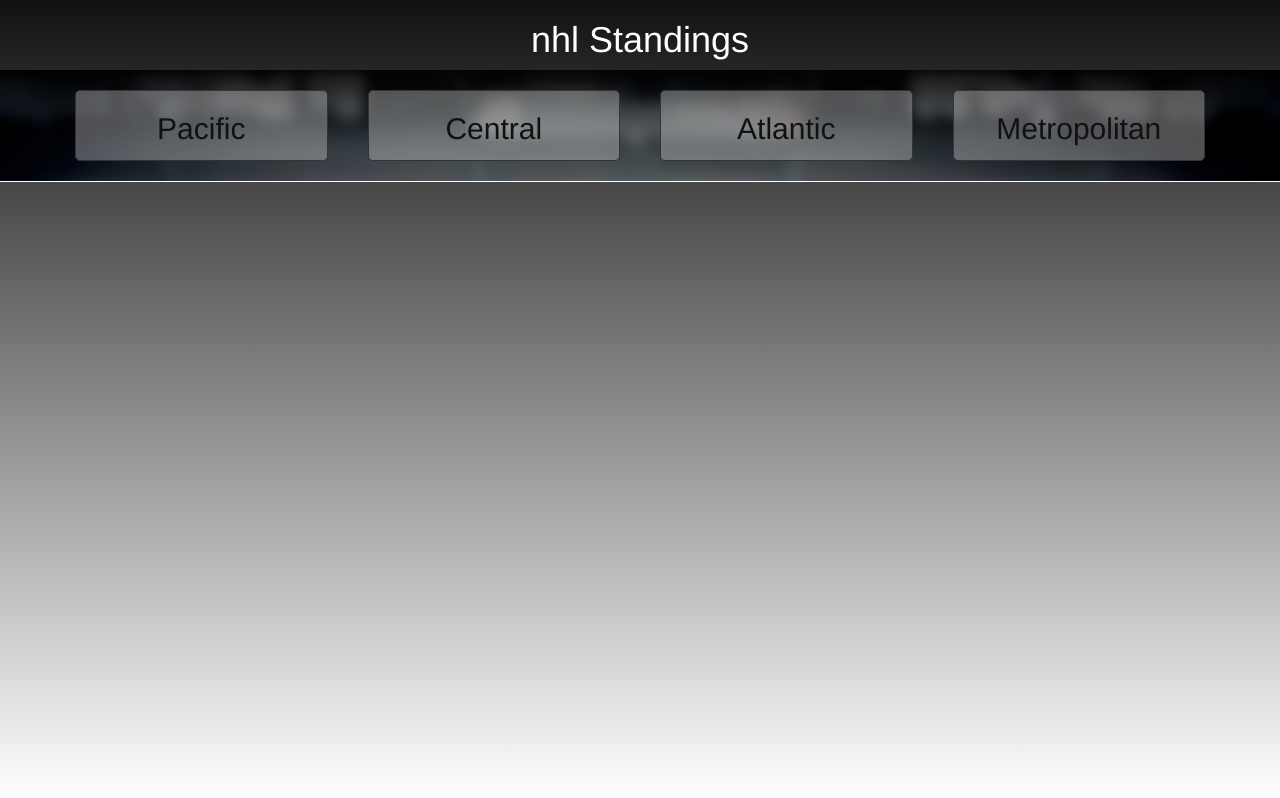
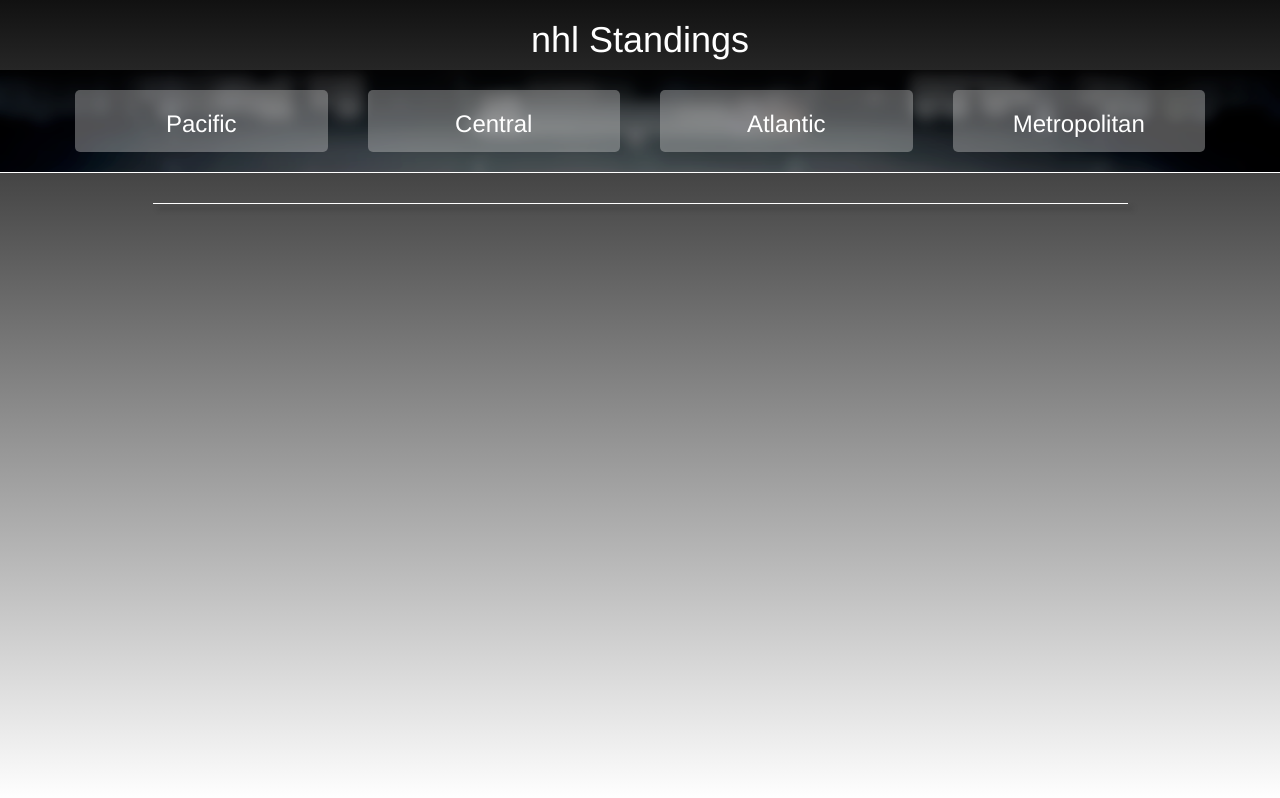
Before and after one commit to aaronmarkle/nhl, a plain HTML site: page index.html in a window 1280 px wide. Drawn offline with nearby package versions, Linux system fonts and the light colour scheme; no server answers.

Commit message:
changes to style

```diff
--- a/default.css
+++ b/default.css
@@ -23,7 +23,6 @@
   padding: 1px 10px 5px 10px;
   margin: 20px 5px;
   color: #111;
-  border: 1px solid #333;
 }
 
 th {
@@ -31,6 +30,14 @@
 }
 
 .h1 {
+  color: #fff;
+}
+
+.h2 {
+  color: #111;
+}
+
+.h3 {
   color: #fff;
 }
 
@@ -47,4 +54,11 @@
 #teamProfile {
   margin-top: 30px;
   margin-bottom: 30px;
+  background-color: #fff;
+  box-shadow: 5px 5px 5px #333;
 }
+
+.table-hover > tbody > tr:hover {
+  background-color: #999;
+  color: #fff;
+}
--- a/index.html
+++ b/index.html
@@ -12,22 +12,22 @@
     <div class="row">
       <div class="col-lg-3 col-sm-6 col-sm-offset-0 col-xs-10 col-xs-offset-1">
         <div id="Pacific" class="division">
-          <p class="h2 text-center">Pacific</p>
+          <p class="h3 text-center">Pacific</p>
         </div>
       </div>
       <div class="col-lg-3 col-sm-6 col-sm-offset-0 col-xs-10 col-xs-offset-1">
         <div id="Central" class="division">
-          <p class="h2 text-center">Central</p>
+          <p class="h3 text-center">Central</p>
         </div>
       </div>
       <div class="col-lg-3 col-sm-6 col-sm-offset-0 col-xs-10 col-xs-offset-1">
         <div id="Atlantic" class="division">
-          <p class="h2 text-center">Atlantic</p>
+          <p class="h3 text-center">Atlantic</p>
         </div>
       </div>
       <div class="col-lg-3 col-sm-6 col-sm-offset-0 col-xs-10 col-xs-offset-1">
         <div id="Metropolitan" class="division">
-          <p class="h2 text-center">Metropolitan</p>
+          <p class="h3 text-center">Metropolitan</p>
         </div>
       </div>
     </div>
```
